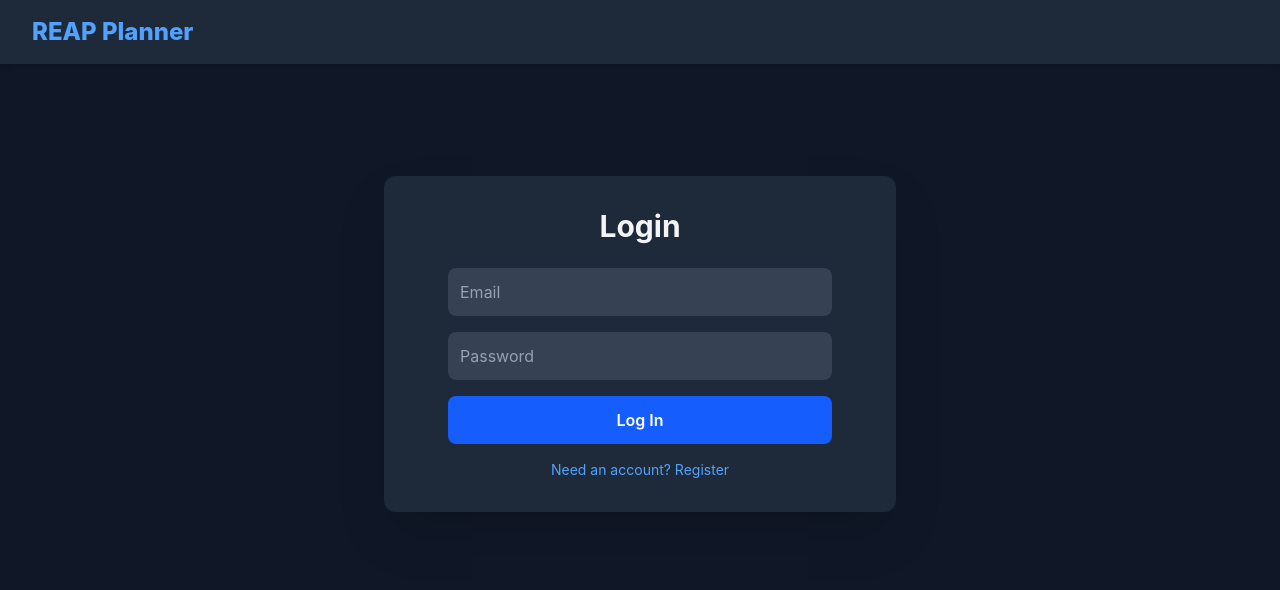
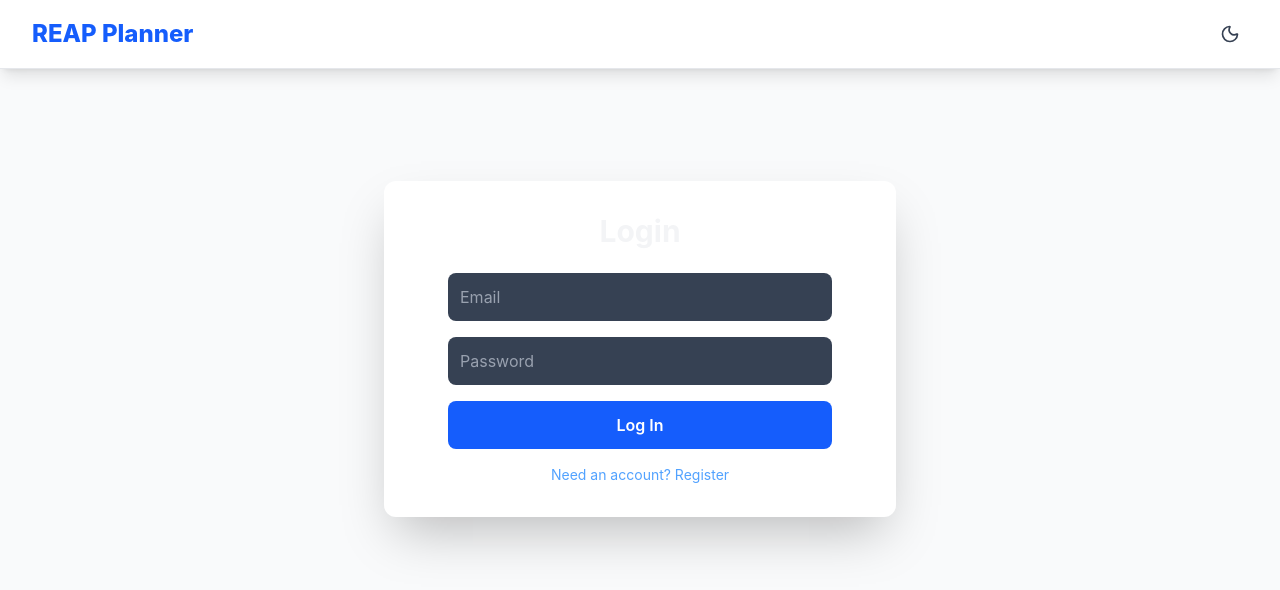
Before and after one commit to Dhanuja416/real-time-event-planner, a React (Vite) app in the folder frontend/: page / in a window 1280 px wide. Shown: the top 590 px of the page. Built offline with nearby package versions, Linux system fonts and the light colour scheme.

Commit message:
feat: Add dark mode theme toggle with lucide-react icons to App.jsx

```diff
--- a/frontend/src/App.jsx
+++ b/frontend/src/App.jsx
@@ -1,11 +1,17 @@
 import React, { useState, useEffect } from 'react';
-import TaskList from './Components/TaskList';
-import AuthForm from './Components/AuthForm';
+import TaskList from './components/TaskList';
+import AuthForm from './components/AuthForm';
 import './App.css';
+import { Sun, Moon, LogOut } from 'lucide-react'; // Using lucide-react for icons
 
 function App() {
-  // Check localStorage for an existing token on load
   const [token, setToken] = useState(localStorage.getItem('jwtToken') || null);
+  const [theme, setTheme] = useState('light'); // Initial theme state
+
+  useEffect(() => {
+    // Apply the theme class to the document body
+    document.documentElement.classList.toggle('dark', theme === 'dark');
+  }, [theme]);
 
   const handleLogout = () => {
     localStorage.removeItem('jwtToken');
@@ -16,31 +22,53 @@ function App() {
     setToken(newToken);
   };
 
+  const toggleTheme = () => {
+    setTheme(prev => prev === 'light' ? 'dark' : 'light');
+  };
+
+  const headerClasses = theme === 'dark' ? 'bg-gray-900 shadow-xl' : 'bg-white shadow-lg';
+  const backgroundClasses = theme === 'dark' ? 'bg-gray-950 text-gray-100' : 'bg-gray-50 text-gray-800';
+
   return (
-    <div className="min-h-screen bg-gray-900 text-white">
-      <header className="bg-gray-800 shadow-md">
+    // Apply theme classes to the main wrapper
+    <div className={`min-h-screen ${backgroundClasses}`}>
+      <header className={`border-b ${headerClasses} border-gray-200 dark:border-gray-800`}>
         <div className="max-w-7xl mx-auto py-4 px-4 sm:px-6 lg:px-8 flex justify-between items-center">
-          <div className="text-2xl font-extrabold text-blue-400">REAP Planner</div>
-          {token && (
+          <div className="text-2xl font-extrabold text-blue-600 dark:text-blue-400">REAP Planner</div>
+
+          <div className="flex items-center space-x-4">
+            {/* Theme Toggle Button */}
             <button
-              onClick={handleLogout}
-              className="px-4 py-2 text-sm font-medium text-red-400 bg-gray-700 rounded-lg hover:bg-gray-600 transition duration-150"
+              onClick={toggleTheme}
+              className="p-2 rounded-full text-gray-700 dark:text-gray-300 hover:bg-gray-100 dark:hover:bg-gray-700 transition duration-150"
+              aria-label="Toggle theme"
             >
-              Logout
+              {theme === 'light' ? <Moon size={20} /> : <Sun size={20} />}
             </button>
-          )}
+
+            {token && (
+              <button
+                onClick={handleLogout}
+                className="px-4 py-2 text-sm font-medium text-red-600 dark:text-red-400 border border-red-600 dark:border-red-400 rounded-lg hover:bg-red-50 dark:hover:bg-gray-700 transition duration-150 flex items-center space-x-2"
+              >
+                <LogOut size={16} />
+                <span>Logout</span>
+              </button>
+            )}
+          </div>
         </div>
       </header>
 
       <main className="container mx-auto py-8">
         {token ? (
           // Authenticated View
-          <TaskList token={token} />
+          <TaskList token={token} theme={theme} />
         ) : (
           // Unauthenticated View
           <div className="flex justify-center items-start pt-20">
-            <div className="bg-gray-800 rounded-xl shadow-2xl w-full max-w-lg">
-              <AuthForm onAuthSuccess={handleLogin} />
+            {/* Pass theme to AuthForm for styling */}
+            <div className={`rounded-xl shadow-2xl w-full max-w-lg ${theme === 'dark' ? 'bg-gray-800' : 'bg-white'}`}>
+              <AuthForm onAuthSuccess={handleLogin} theme={theme} />
             </div>
           </div>
         )}
```
